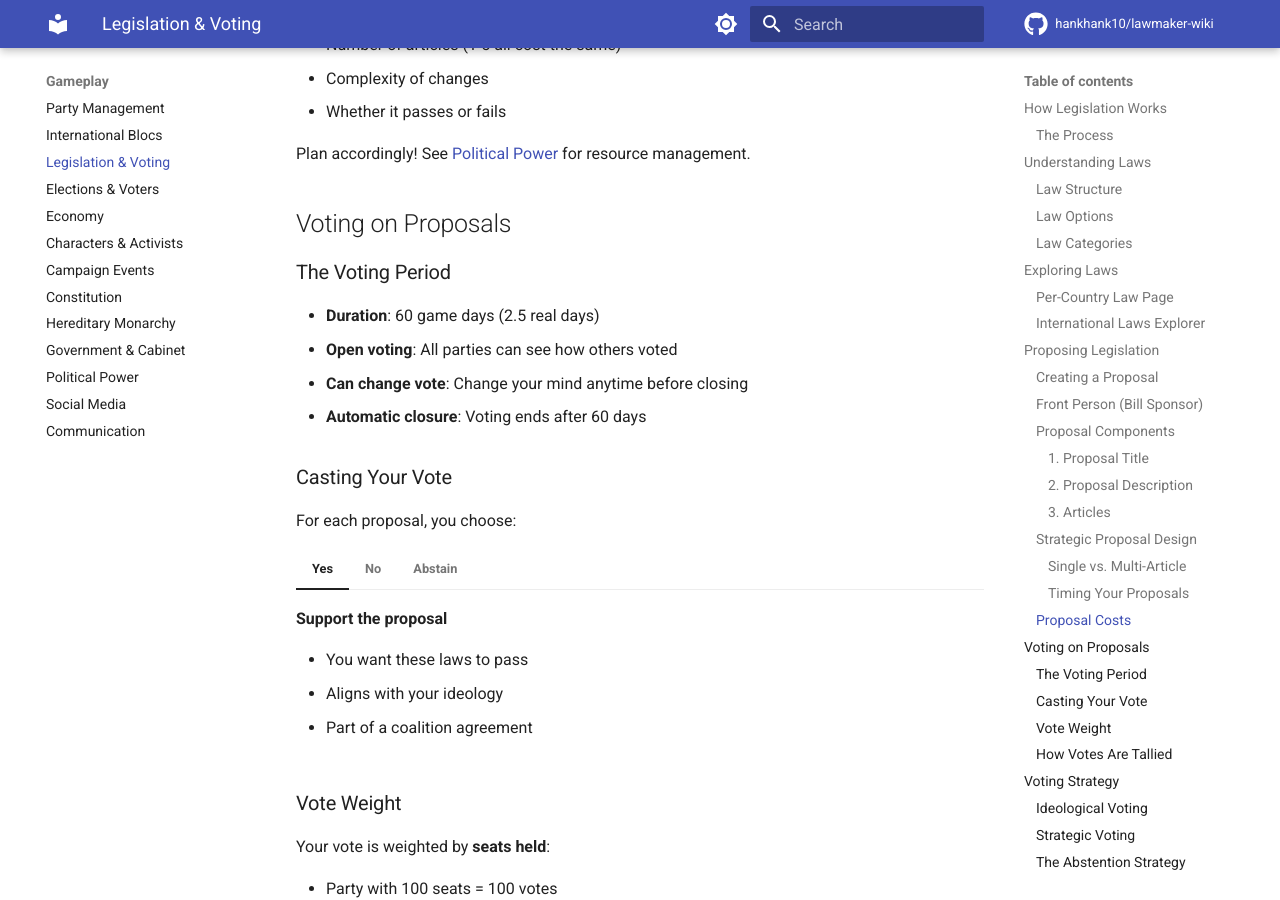
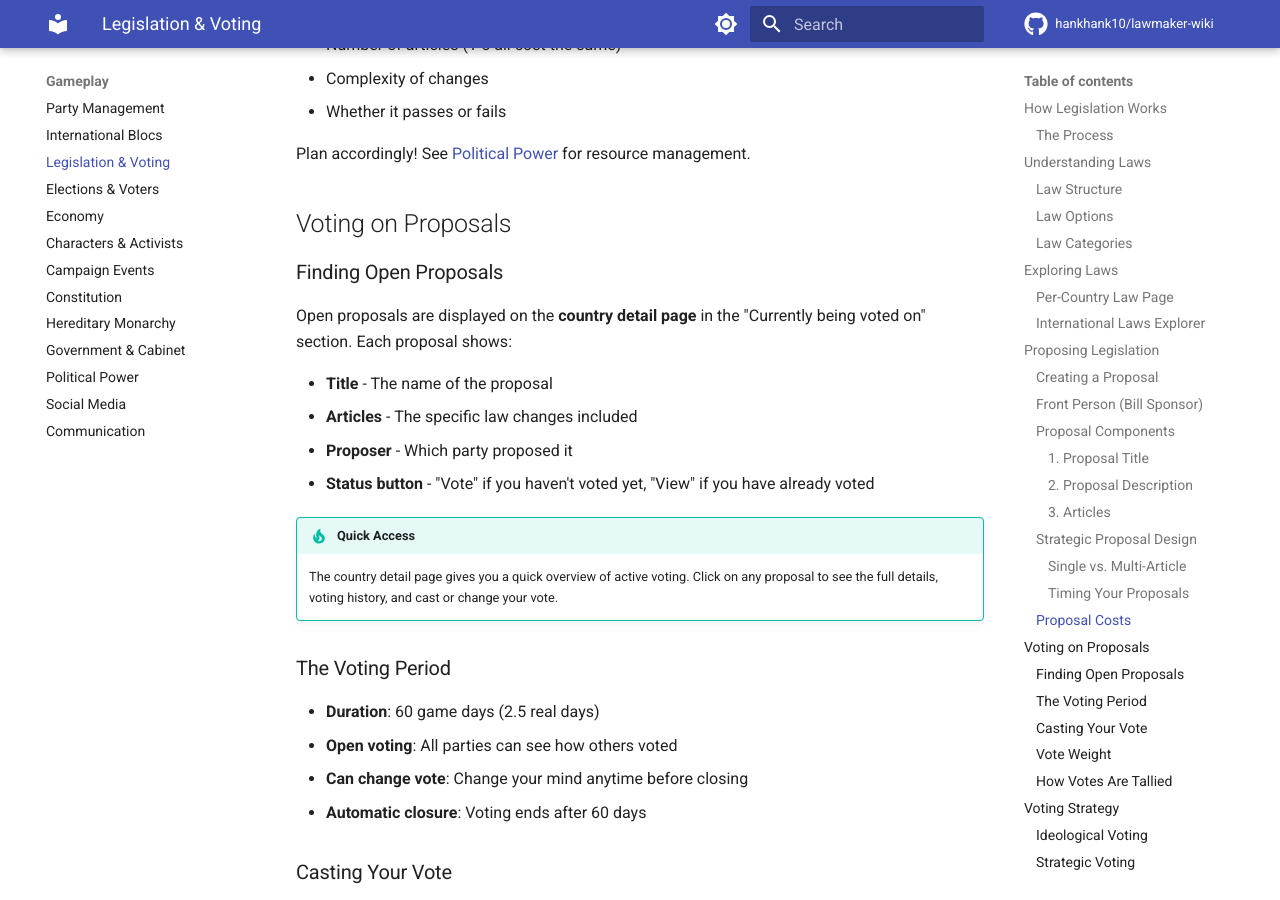
Before and after one commit to hankhank10/lawmaker-wiki, an MkDocs documentation site: the page built from docs/gameplay/legislation.md, in a window 1280 px wide and 900 px high, scrolled down 5642 px. Built offline with MkDocs 1.6.1 and Material for MkDocs 9.7.7, drawn with Linux system fonts in a browser that asks for light colours; comment, search, counter and statistics services are not loaded.

Commit message:
📝 Sync from private repo
Auto-synced from hankhank10/lawmaker/game-manual

```diff
--- a/docs/gameplay/legislation.md
+++ b/docs/gameplay/legislation.md
@@ -210,6 +210,18 @@ Each proposal costs **30 Political Power**, regardless of:
 Plan accordingly! See [Political Power](resources.md) for resource management.
 
 ## Voting on Proposals
+
+### Finding Open Proposals
+
+Open proposals are displayed on the **country detail page** in the "Currently being voted on" section. Each proposal shows:
+
+- **Title** - The name of the proposal
+- **Articles** - The specific law changes included
+- **Proposer** - Which party proposed it
+- **Status button** - "Vote" if you haven't voted yet, "View" if you have already voted
+
+!!! tip "Quick Access"
+    The country detail page gives you a quick overview of active voting. Click on any proposal to see the full details, voting history, and cast or change your vote.
 
 ### The Voting Period
 
```
